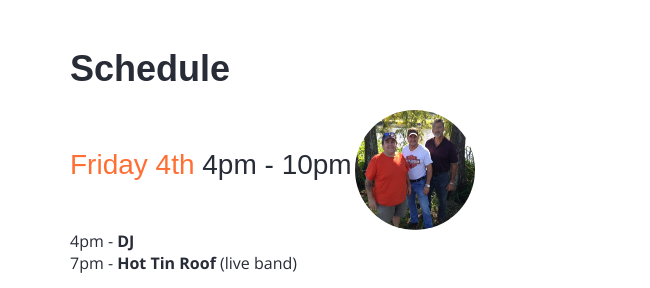
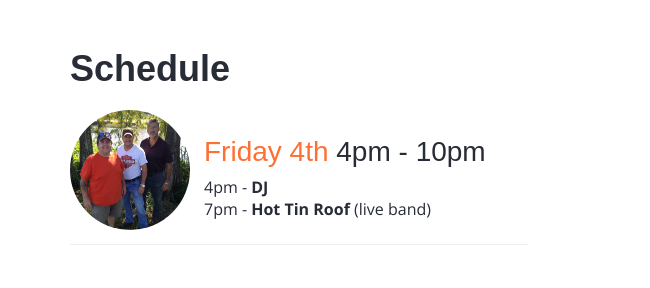
Before and after one commit to spaceprimate/IFF, a plain HTML site: page index.html in a window 1280 px wide. Shown: the part 535-823 px from the top of the page, 0-650 px from the left. Drawn offline with nearby package versions, Linux system fonts and the light colour scheme; grey boxes are pictures that could not be loaded.

Commit message:
fixed git issue

```diff
--- a/content/schedule.html
+++ b/content/schedule.html
@@ -1,6 +1,7 @@
 <h2 style="display: block;">Schedule</h2>
+<img src="img/hot-tin-roof.jpg" alt="about" style=" width: 120px;" class="img-circle align-left">
 <h3><span class="orange">Friday 4th</span> 4pm - 10pm</h3>
-<img src="img/hot-tin-roof.jpg" alt="about" style=" width: 120px;" class="img-circle text-left">
+
 <p>
     4pm  - <strong>DJ</strong><br>
     7pm  - <strong>Hot Tin Roof</strong> (live band)
```
